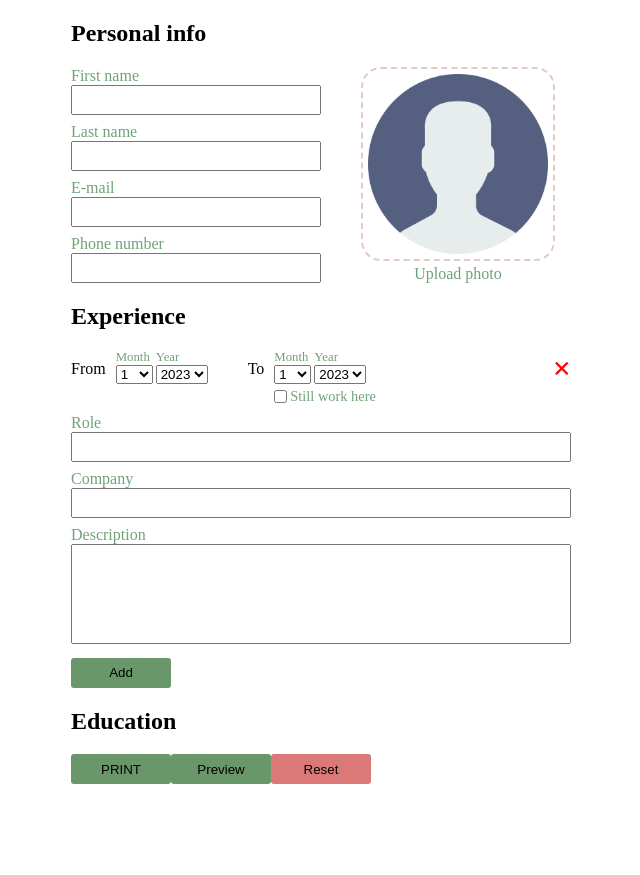
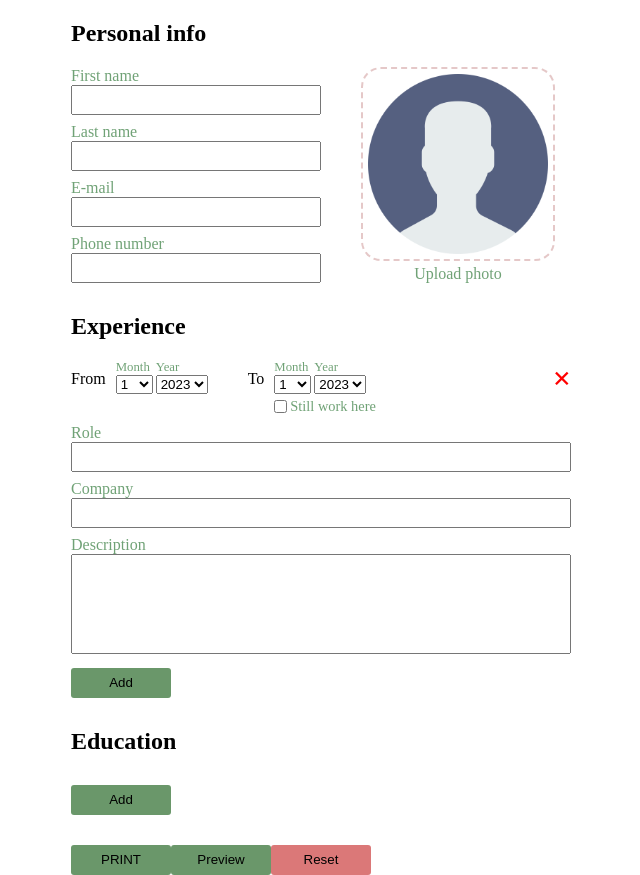
Before and after one commit to mart-in-a-jar/odin-cv-project, a React (Create React App) app: page / in a window 1280 px wide. Shown: the whole page, without its empty margins (319-959 px from the left). Before the commit the page ends 800 px from the top, so only its background shows below. Built offline with nearby package versions, Linux system fonts and the light colour scheme.

Commit message:
Start implementing education

```diff
--- a/src/App.js
+++ b/src/App.js
@@ -234,7 +234,7 @@ class App extends Component {
                         onRemove={this.removeExperience}
                         mode={mode}
                     />
-                    <Education />
+                    <Education education={cv.education} mode={mode} />
                 </form>
                 <button
                     onClick={() => {
--- a/src/components/Education.js
+++ b/src/components/Education.js
@@ -1,13 +1,35 @@
 import { Component } from "react";
+import Durations from "./DatePickers";
 
 class Education extends Component {
     render() {
+        const { education, mode, onChange, onAdd, onRemove } = this.props;
         return (
             <section className="education">
                 <h2>Education</h2>
+                {/* {education.map((education) => {
+                    return (
+                        <EducationElement
+                            key={education.id}
+                            education={education}
+                        />
+                    );
+                })} */}
+                {mode.preview ? null : (
+                    <button className="add-experience" onClick={onAdd}>
+                        Add
+                    </button>
+                )}
             </section>
         );
     }
 }
 
 export default Education;
+
+class EducationElement extends Component {
+    render() {
+        const { education } = this.props;
+        return <Durations experience={education} />;
+    }
+}
--- a/src/components/Experience.js
+++ b/src/components/Experience.js
@@ -6,7 +6,6 @@ class Experiences extends Component {
         const { experience, onChange, onAdd, onRemove, mode } = this.props;
 
         return (
-            // Map all experiences
             <section className="experiences">
                 <h2>Experience</h2>
                 {experience.map((experience) => {
--- a/src/styles/App.css
+++ b/src/styles/App.css
@@ -205,3 +205,7 @@ div.year {
 .clear-cv {
     background-color: rgb(219, 120, 120);
 }
+
+section {
+    margin-bottom: 30px;
+}
```
